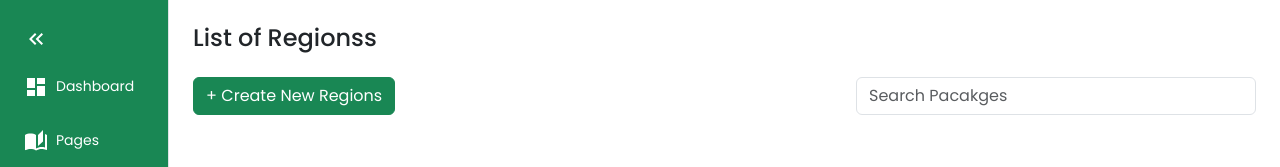
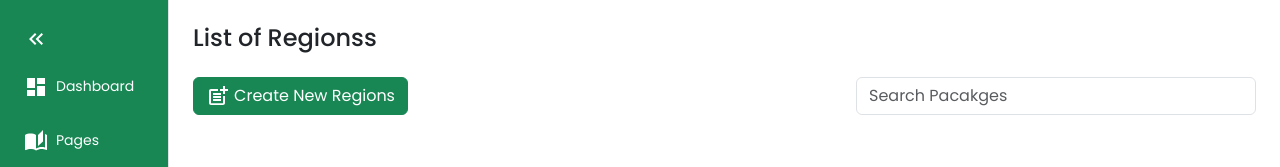
Before and after one commit to gurungbsal18/leaf-holiday, a Next.js app: page /admin/regions in a window 1280 px wide. Shown: the top 167 px of the page. Built offline with nearby package versions, Linux system fonts and the light colour scheme; no server answers.

Commit message:
icon updated

```diff
--- a/src/components/AdminPages/Header.jsx
+++ b/src/components/AdminPages/Header.jsx
@@ -3,6 +3,7 @@ import React, { useContext, useEffect, useState } from "react";
 import Dialog from "@mui/material/Dialog";
 import { GlobalContext } from "@/context";
 import { useRouter } from "next/navigation";
+import PostAddIcon from "@mui/icons-material/PostAdd";
 
 export default function ({ pageName, createComponent, keyword, setKeyword }) {
   const { setDialogOpen, setDialogContent, setUpdatePackage } =
@@ -12,7 +13,7 @@ export default function ({ pageName, createComponent, keyword, setKeyword }) {
   return (
     <div className="d-flex justify-content-between flex-column">
       <h4 className="">List of {pageName}s</h4>
-      <div className="d-flex justify-content-between mb-5 mt-3 flex-column flex-md-row gap-3">
+      <div className="d-flex justify-content-between align-items-center mb-5 mt-3 flex-column flex-md-row gap-3">
         <button
           className="btn btn-success"
           onClick={() => {
@@ -23,8 +24,10 @@ export default function ({ pageName, createComponent, keyword, setKeyword }) {
               setDialogOpen(true);
               setDialogContent(createComponent);
             }
-          }}>
-          {`+ Create New ${pageName}`}
+          }}
+        >
+          <PostAddIcon className="me-1" />
+          {`Create New ${pageName}`}
         </button>
         <input
           type="text"
```
